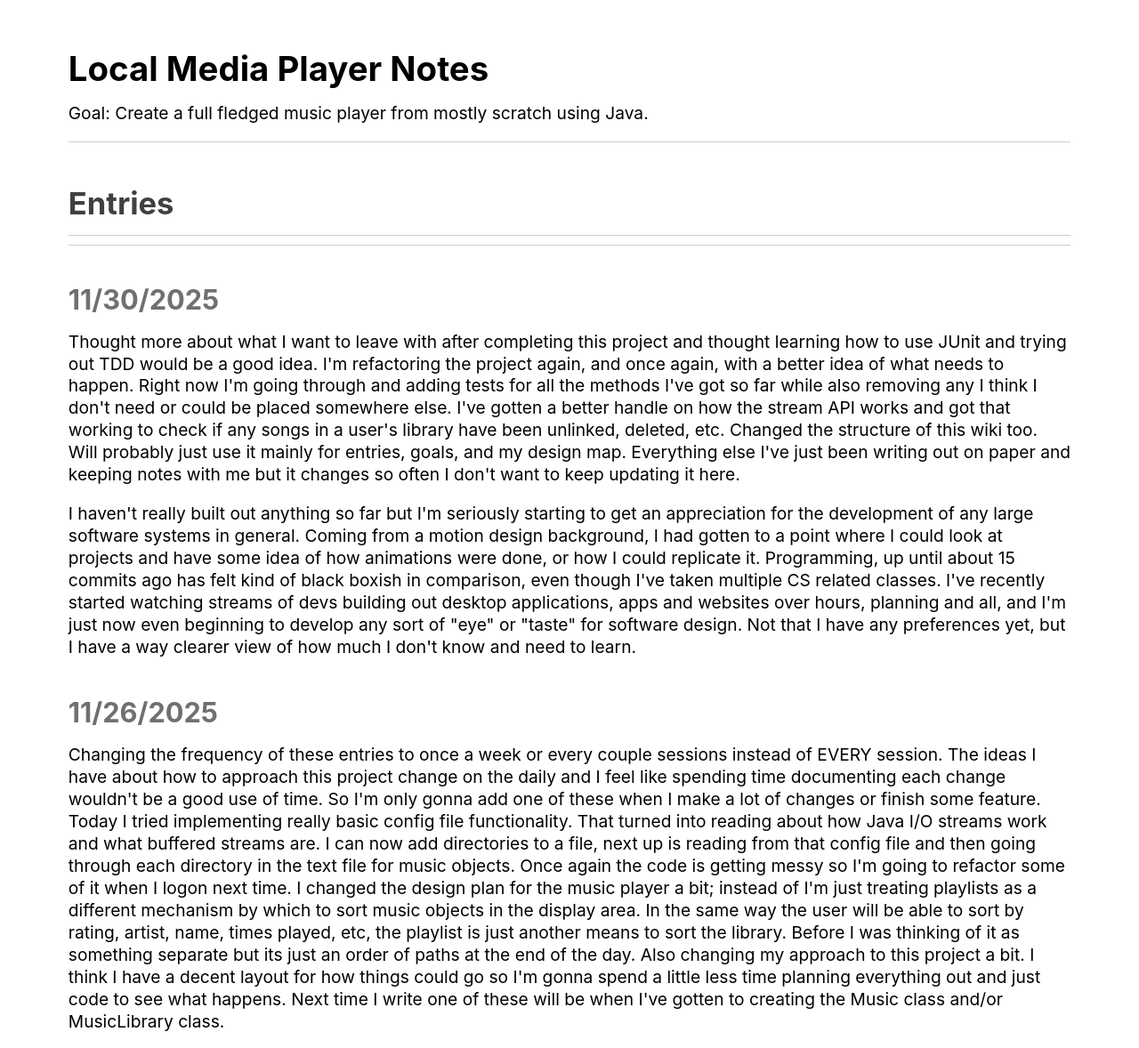
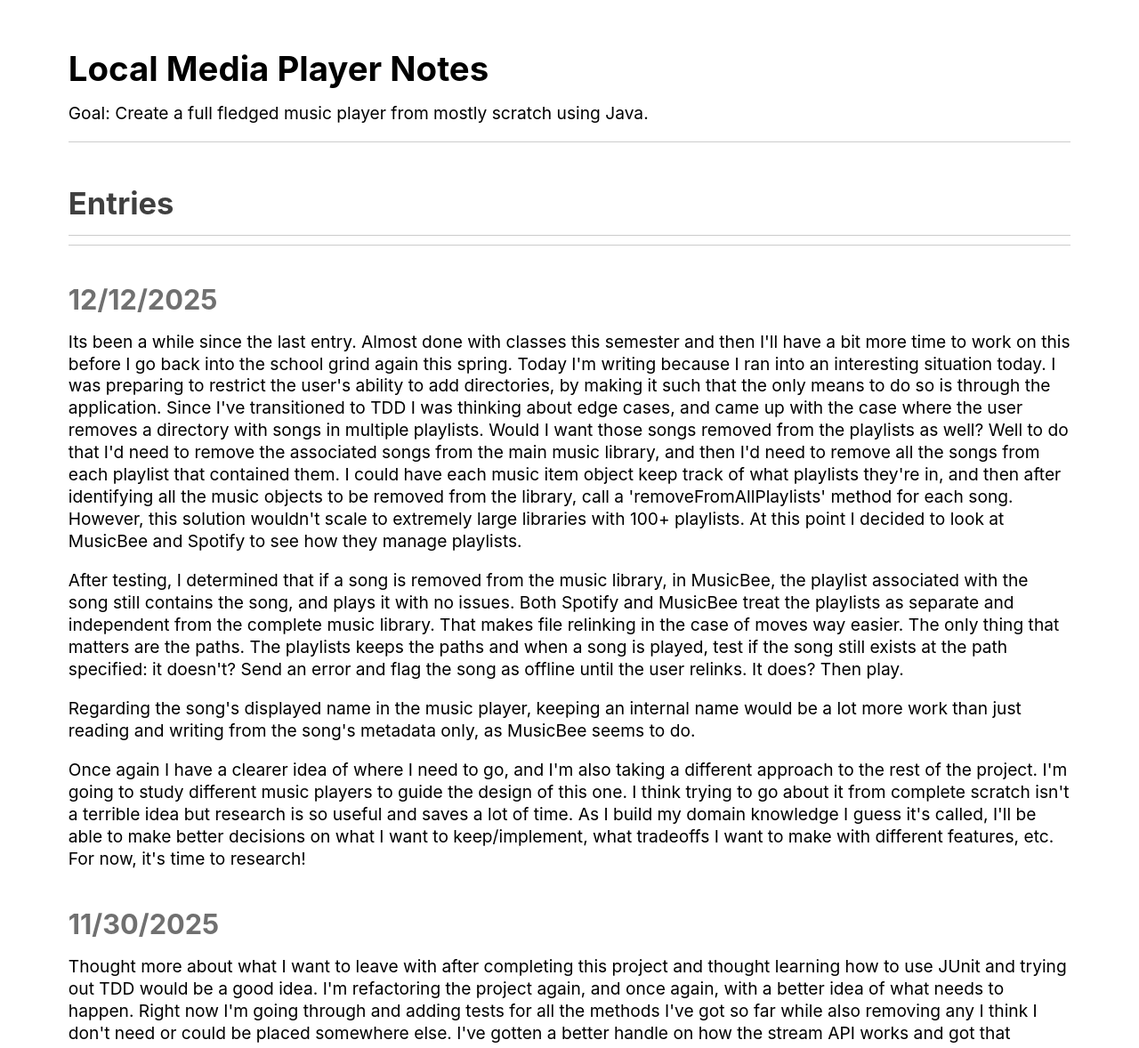
Before and after one commit to abereni4u/AJMusicPlayer, a plain HTML site: page notesHTML/MusicPlayerWiki.html in a window 1280 px wide. Shown: the top 1178 px of the page at 89% size. Drawn offline with Linux system fonts and the light colour scheme; files whose address does not match are found by name.

Commit message:
dev log: added new entry 12.12.2025

```diff
--- a/notesHTML/MusicPlayerWiki.html
+++ b/notesHTML/MusicPlayerWiki.html
@@ -17,6 +17,23 @@ Goal: Create a full fledged music player from mostly scratch using Java.
 <div id="Local Media Player Notes-Entries"><h2 id="Entries" class="header"><a href="#Local Media Player Notes-Entries">Entries</a></h2></div>
 <hr />
 <hr />
+
+<div id="Local Media Player Notes-Entries-12/12/2025"><h3 id="12/12/2025" class="header"><a href="#Local Media Player Notes-Entries-12/12/2025">12/12/2025</a></h3></div>
+<p>
+Its been a while since the last entry. Almost done with classes this semester and then I'll have a bit more time to work on this before I go back into the school grind again this spring. Today I'm writing because I ran into an interesting situation today. I was preparing to restrict the user's ability to add directories, by making it such that the only means to do so is through the application. Since I've transitioned to TDD I was thinking about edge cases, and came up with the case where the user removes a directory with songs in multiple playlists. Would I want those songs removed from the playlists as well? Well to do that I'd need to remove the associated songs from the main music library, and then I'd need to remove all the songs from each playlist that contained them. I could have each music item object keep track of what playlists they're in, and then after identifying all the music objects to be removed from the library, call a 'removeFromAllPlaylists' method for each song. However, this solution wouldn't scale to extremely large libraries with 100+ playlists. At this point I decided to look at MusicBee and Spotify to see how they manage playlists.
+</p>
+
+<p>
+After testing, I determined that if a song is removed from the music library, in MusicBee, the playlist associated with the song still contains the song, and plays it with no issues. Both Spotify and MusicBee treat the playlists as separate and independent from the complete music library. That makes file relinking in the case of moves way easier. The only thing that matters are the paths. The playlists keeps the paths and when a song is played, test if the song still exists at the path specified: it doesn't? Send an error and flag the song as offline until the user relinks. It does? Then play.
+</p>
+
+<p>
+Regarding the song's displayed name in the music player, keeping an internal name would be a lot more work than just reading and writing from the song's metadata only, as MusicBee seems to do.
+</p>
+
+<p>
+Once again I have a clearer idea of where I need to go, and I'm also taking a different approach to the rest of the project. I'm going to study different music players to guide the design of this one. I think trying to go about it from complete scratch isn't a terrible idea but research is so useful and saves a lot of time. As I build my domain knowledge I guess it's called, I'll be able to make better decisions on what I want to keep/implement, what tradeoffs I want to make with different features, etc. For now, it's time to research!
+</p>
 
 <div id="Local Media Player Notes-Entries-11/30/2025"><h3 id="11/30/2025" class="header"><a href="#Local Media Player Notes-Entries-11/30/2025">11/30/2025</a></h3></div>
 <p>
```
Also changed, not shown: 1 other file.
